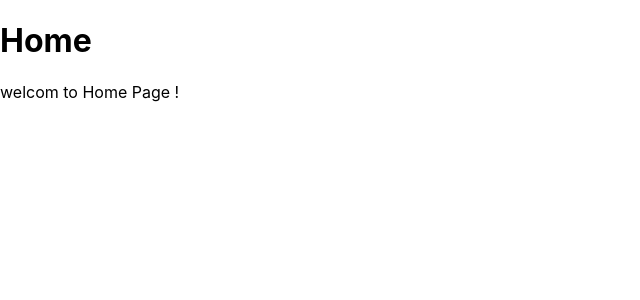
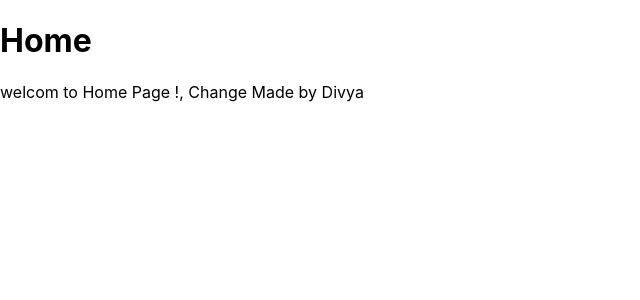
Before and after one commit to pateldk2507/Store-Management, a React (Create React App) app in the folder frontend/: page / in a window 1280 px wide. Shown: the top 300 px of the page, without its empty margins (0-640 px from the left). Built offline with nearby package versions, Linux system fonts and the light colour scheme.

Commit message:
message changed on home screen.

```diff
--- a/frontend/src/pages/Home.js
+++ b/frontend/src/pages/Home.js
@@ -2,7 +2,7 @@ const Home = () => {
   return (
     <div>
       <h1>Home</h1>
-      <p> welcom to Home Page ! </p>
+      <p> welcom to Home Page !, Change Made by Divya </p>
     </div>
   );
 };
```
